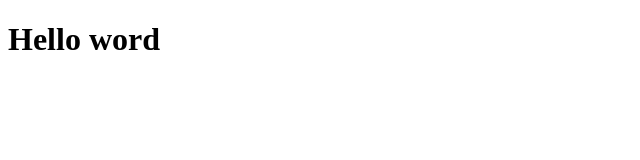
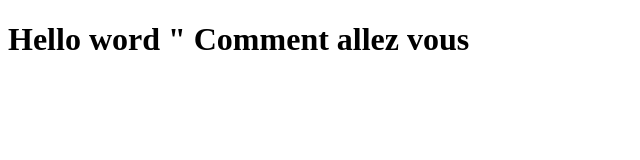
Before and after one commit to sidickfof91/CR460-H25-SIDICK, a plain HTML site: page about.html in a window 1280 px wide. Shown: the whole page, without its empty margins (0-640 px from the left). Drawn offline with Linux system fonts and the light colour scheme.

```diff
--- a/about.html
+++ b/about.html
@@ -6,6 +6,6 @@
     <title>Hello word</title>
 </head>
 <body>
-    <h1>Hello word</h1>
+    <h1>Hello word " Comment allez vous</h1>
 </body>
 </html>
```
